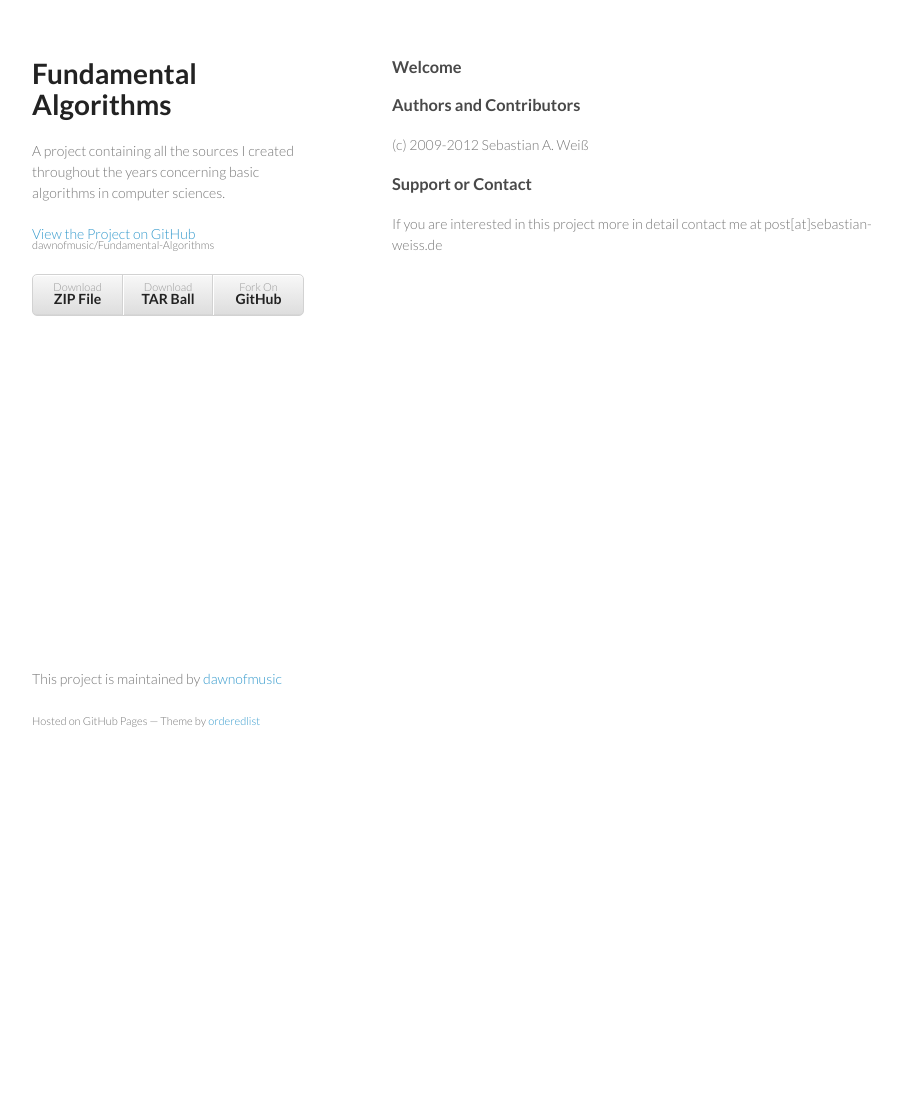
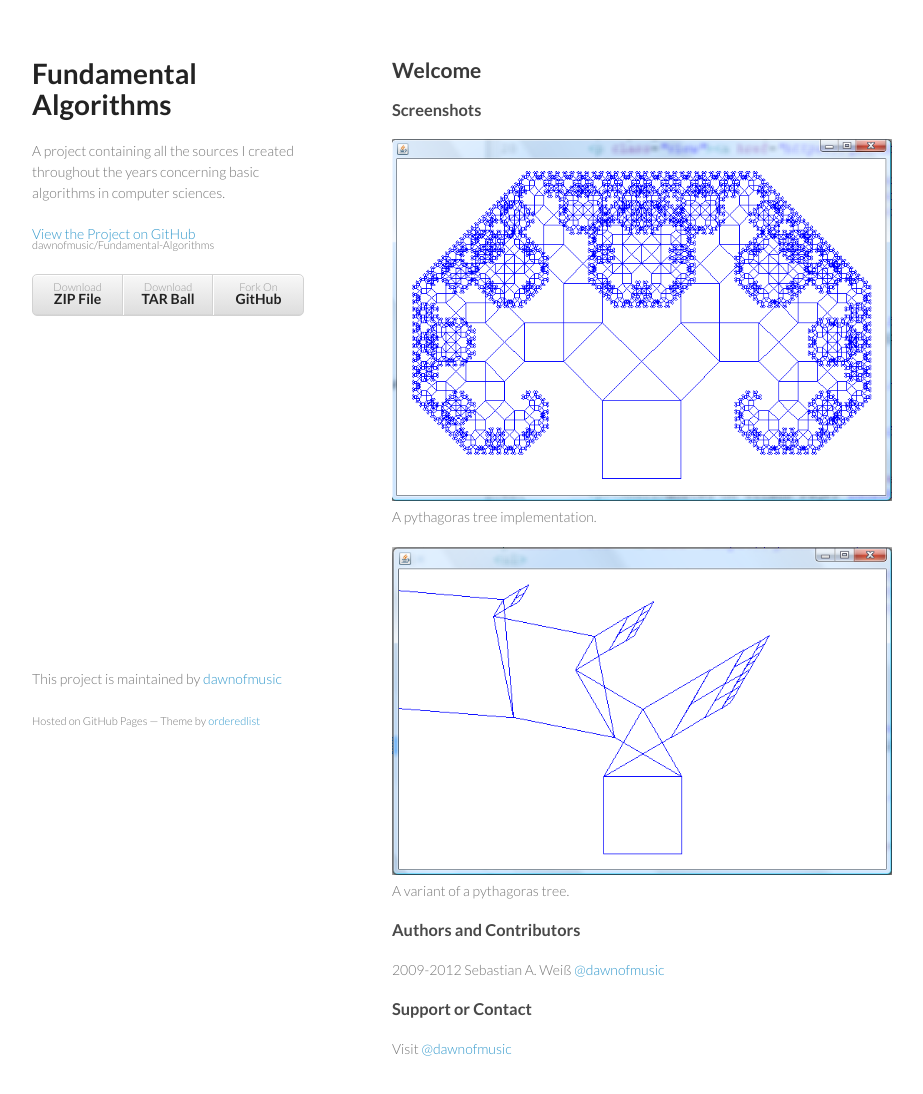
Before and after one commit to dawnofmusic/SAW_FundamentalAlgorithms, a plain HTML site: page index.html in a window 1280 px wide. Shown: the whole page, without its empty margins (178-1101 px from the left). Before the commit the page ends 800 px from the top, so only its background shows below. Drawn offline with Linux system fonts and the light colour scheme.

Commit message:
added screenshots

```diff
--- a/index.html
+++ b/index.html
@@ -25,15 +25,19 @@
         </ul>
       </header>
       <section>
-        <h3>Welcome</h3>
+        <h2>Welcome</h2>
+
+<h3>Screenshots</h3>
+<img alt="" src="Pythagoras.png">
+<p>A pythagoras tree implementation.</p>
+<img alt="" src="Pythagoras2.png">
+<p>A variant of a pythagoras tree.</p>
 
 <h3>Authors and Contributors</h3>
-
-<p>(c) 2009-2012 Sebastian A. Weiß</p>
+<p>2009-2012 Sebastian A. Weiß <a href="https://github.com/dawnofmusic" class="user-mention">@dawnofmusic</a></p>
 
 <h3>Support or Contact</h3>
-
-<p>If you are interested in this project more in detail contact me at post[at]sebastian-weiss.de</p>
+<p>Visit <a href="https://github.com/dawnofmusic" class="user-mention">@dawnofmusic</a></p>
       </section>
       <footer>
         <p>This project is maintained by <a href="https://github.com/dawnofmusic">dawnofmusic</a></p>
```
Also changed, not shown: Pythagoras.png (added), Pythagoras2.png (added), 1 other file.
